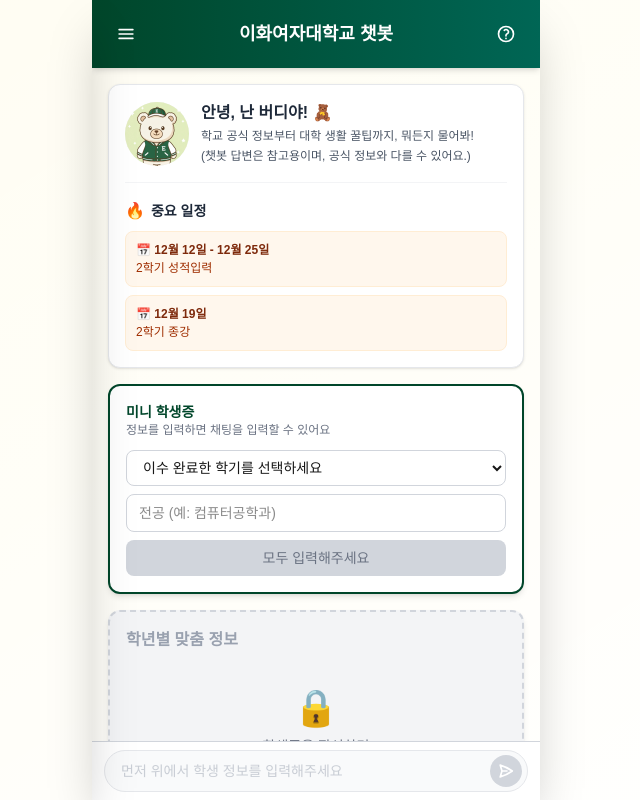
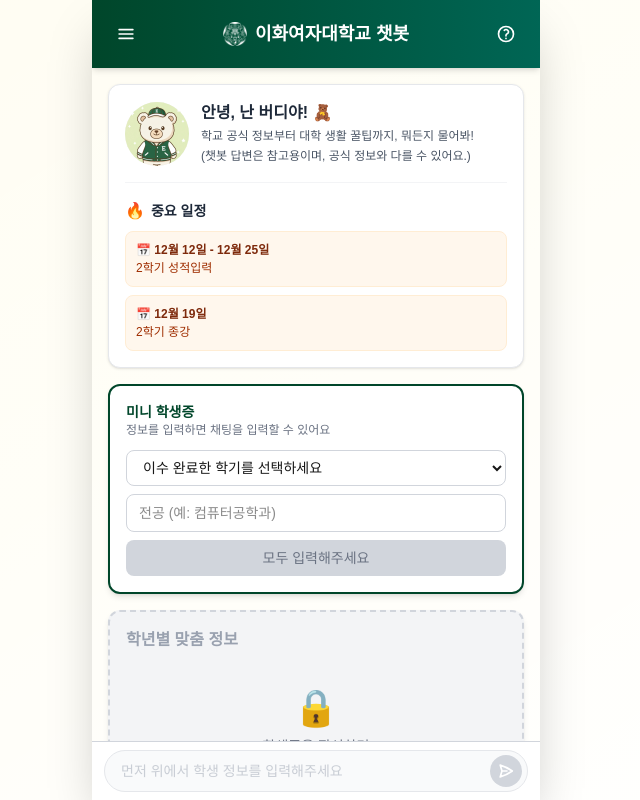
Before and after one commit to Sarang-Han/buddybot-front, a Next.js app: page / in a window 1280 px wide. Shown: the whole page, without its empty margins (324-964 px from the left). Built offline with nearby package versions, Linux system fonts and the light colour scheme.

Commit message:
그림자 문제 수정, 헤더 조정

```diff
--- a/components/ChatHeader.tsx
+++ b/components/ChatHeader.tsx
@@ -1,3 +1,5 @@
+import Image from 'next/image';
+
 interface ChatHeaderProps {
   onOpenFAQ: () => void;
   onOpenDrawer: () => void;
@@ -29,8 +31,20 @@ export default function ChatHeader({ onOpenFAQ, onOpenDrawer }: ChatHeaderProps)
           </svg>
         </button>
 
-        {/* 중앙: 제목 */}
-        <h1 className="absolute left-1/2 transform -translate-x-1/2 text-lg font-semibold">이화여자대학교 챗봇</h1>
+        {/* 중앙: 로고와 제목 */}
+        <div className="absolute left-1/2 transform -translate-x-1/2 flex items-center justify-center w-full pointer-events-none">
+          <div className="flex items-center gap-2">
+            <Image
+              src="/symbol.PNG"
+              alt="이화여대 심볼"
+              width={24}
+              height={24}
+              className="object-contain"
+              priority
+            />
+            <h1 className="text-lg font-semibold">이화여자대학교 챗봇</h1>
+          </div>
+        </div>
 
         {/* 오른쪽: FAQ 버튼 */}
         <button
--- a/components/SidebarDrawer.tsx
+++ b/components/SidebarDrawer.tsx
@@ -58,7 +58,7 @@ export default function SidebarDrawer({ isOpen, onClose, onClearChat, onOpenFeed
       {/* Drawer */}
       <div
         className={`absolute top-0 left-0 h-full w-[280px] bg-white shadow-2xl transform transition-transform duration-300 z-50 ${
-          isOpen ? 'translate-x-0' : '-translate-x-full'
+          isOpen ? 'translate-x-0' : '-translate-x-[120%]'
         }`}
       >
         <div className="flex flex-col h-full">
```
Also changed, not shown: public/symbol.PNG (added).
